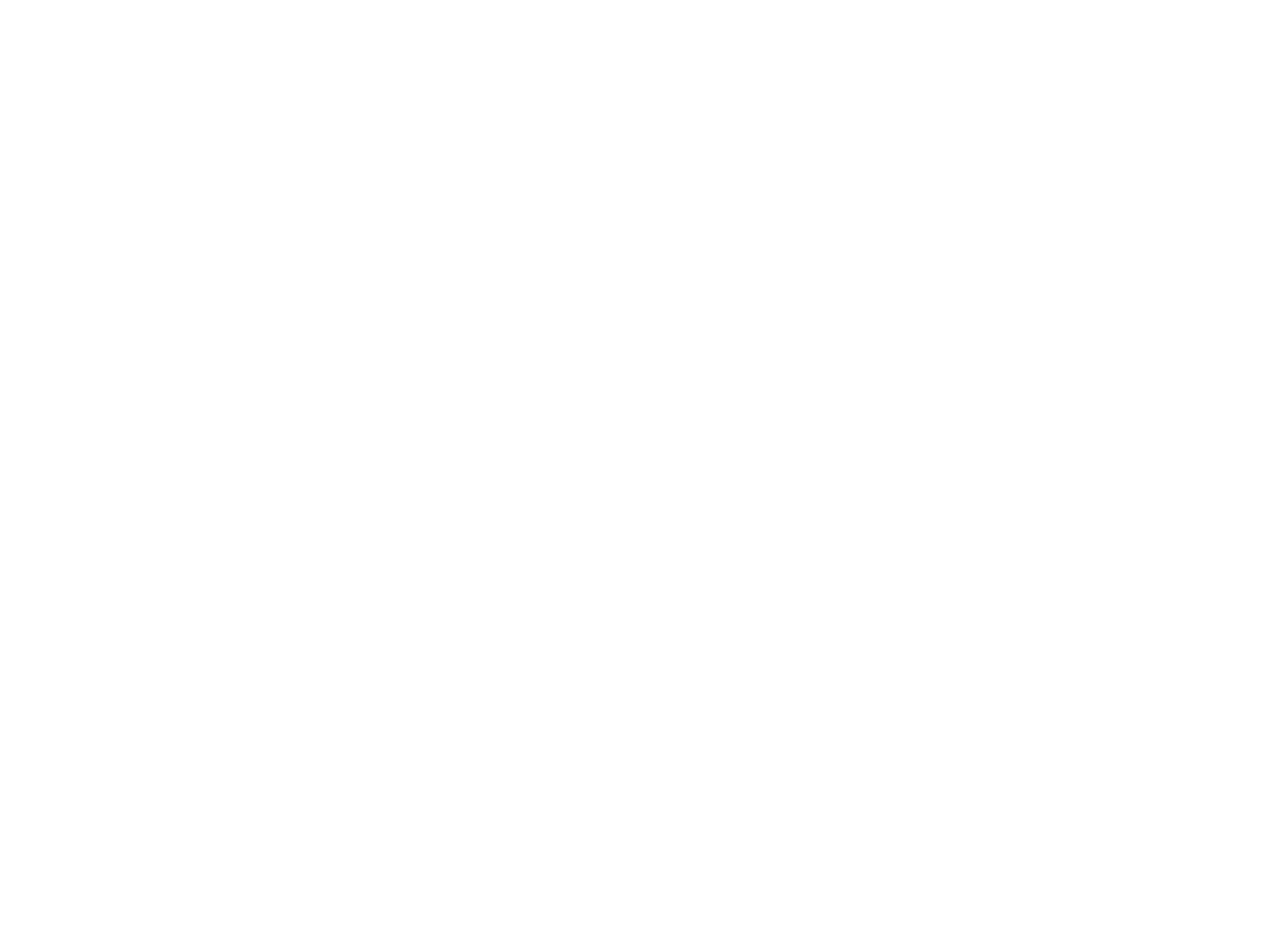
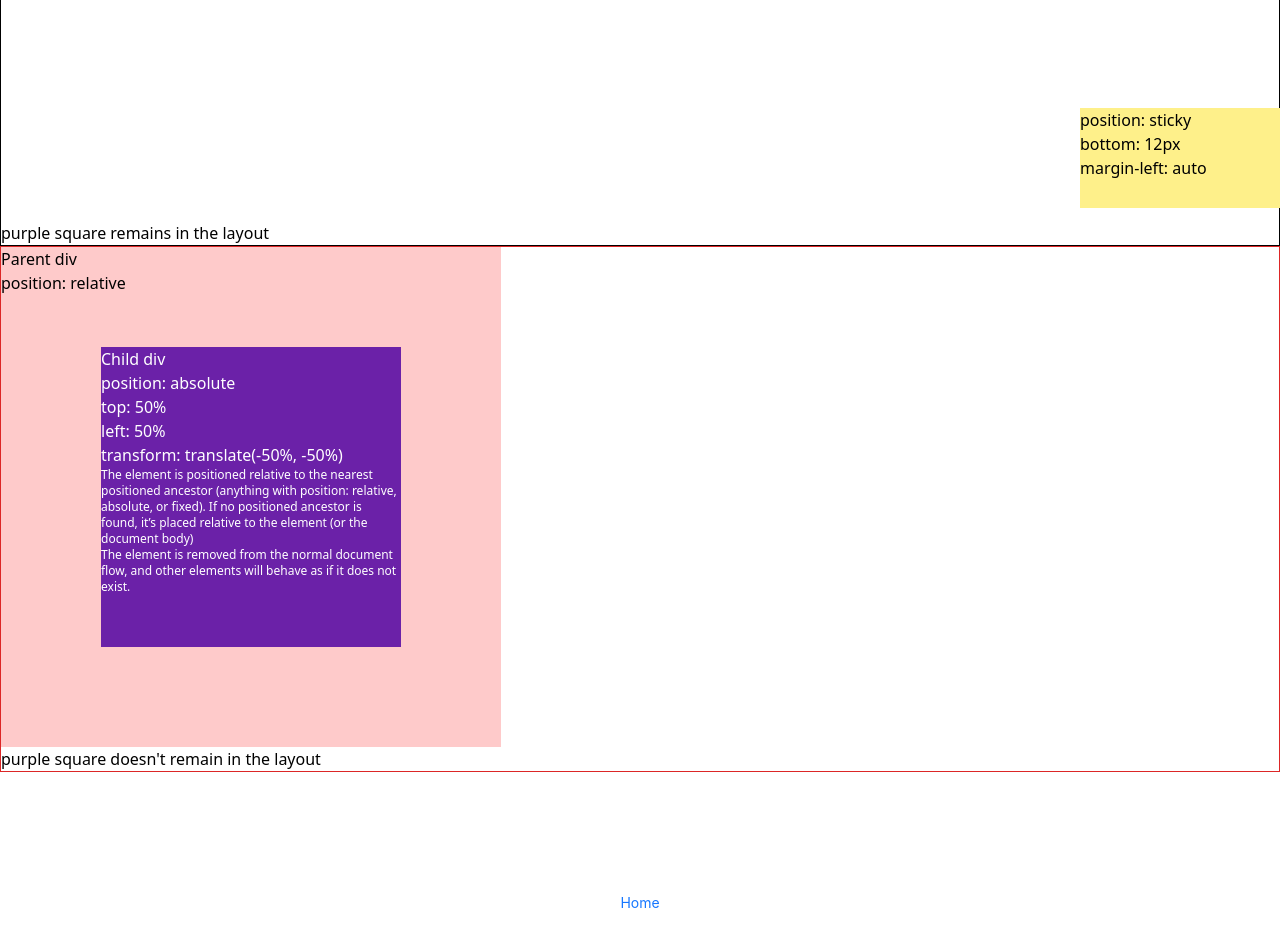
Before and after one commit to LisaMandarin/react-tasks, a React (Vite) app: page /position/positiondemo in a window 1280 px wide. Before the commit this address had no page. Shown: the part 580-1514 px from the top of the page. Before the commit the page ends 800 px from the top, so only its background shows below. Built offline with nearby package versions, Linux system fonts and the light colour scheme.

Commit message:
position task done

```diff
--- a/src/App.jsx
+++ b/src/App.jsx
@@ -1,7 +1,8 @@
 import { Route, Routes } from "react-router-dom"
 import { TodoList } from "./to-do-list/TodoList"
 import { Home } from "./Home"
-import { Practice } from "./useCallback/practice"
+import { Callback } from "./useCallback/Callback"
+import { PositionDemo } from "./position/PositionDemo"
 
 export default function App() {
   return (
@@ -9,7 +10,8 @@
       <Routes>
         <Route path="/" element={<Home />} />
         <Route path="/to-do-list/todolist" element={<TodoList />}/>
-        <Route path="/useCallback/practice" element={<Practice />}/>
+        <Route path="/useCallback/callback" element={<Callback />} />
+        <Route path="/position/positiondemo" element={< PositionDemo/>} />
       </Routes>
     </>
   )
--- a/src/Home.jsx
+++ b/src/Home.jsx
@@ -4,7 +4,8 @@
 export function Home() {
     const items = [
         {path: "/to-do-list/todolist", name: "Todo List"},
-        {path: "/useCallback/practice", name: "useCallback"}
+        {path: "/useCallback/callback", name: "useCallback"},
+        {path: "/position/positiondemo", name: "Position"}
     ]
     return (
         <div className="flex flex-row gap-2 m-4">
@@ -19,6 +20,3 @@
         </div>
     )
 }
-
-{/* <Link href="/to-do-list/todolist">Todo List</Link>
-<Link href="/useCallback/practice">useCallback</Link> */}
--- a/src/output.css
+++ b/src/output.css
@@ -554,17 +554,158 @@
   --tw-contain-style:  ;
 }
 
-.m-5 {
-  margin: 1.25rem;
+.fixed {
+  position: fixed;
+}
+
+.absolute {
+  position: absolute;
+}
+
+.relative {
+  position: relative;
+}
+
+.sticky {
+  position: sticky;
+}
+
+.top-0 {
+  top: 0px;
+}
+
+.left-2 {
+  left: 0.5rem;
+}
+
+.top-3 {
+  top: 0.75rem;
+}
+
+.left-3 {
+  left: 0.75rem;
+}
+
+.left-0 {
+  left: 0px;
+}
+
+.top-\[cal\] {
+  top: cal;
+}
+
+.top-2 {
+  top: 0.5rem;
+}
+
+.top-\[50\] {
+  top: 50;
+}
+
+.top-\[50\%\] {
+  top: 50%;
+}
+
+.left-\[\] {
+  left: ;
+}
+
+.left-\[50\] {
+  left: 50;
+}
+
+.left-\[50\%\] {
+  left: 50%;
+}
+
+.top-6 {
+  top: 1.5rem;
+}
+
+.top-\[50px\] {
+  top: 50px;
+}
+
+.top-1\/2 {
+  top: 50%;
+}
+
+.bottom-1\/2 {
+  bottom: 50%;
+}
+
+.bottom-1 {
+  bottom: 0.25rem;
+}
+
+.left-4 {
+  left: 1rem;
+}
+
+.top-\[\] {
+  top: ;
+}
+
+.top-\[-50\[x\]\] {
+  top: -50[x];
+}
+
+.top-\[-50px\] {
+  top: -50px;
+}
+
+.top-\[-300px\] {
+  top: -300px;
+}
+
+.left-\[-300px\] {
+  left: -300px;
+}
+
+.left-\[300px\] {
+  left: 300px;
+}
+
+.bottom-0 {
+  bottom: 0px;
+}
+
+.right-0 {
+  right: 0px;
+}
+
+.bottom-3 {
+  bottom: 0.75rem;
+}
+
+.right-3 {
+  right: 0.75rem;
+}
+
+.z-20 {
+  z-index: 20;
 }
 
 .m-4 {
   margin: 1rem;
 }
 
+.m-5 {
+  margin: 1.25rem;
+}
+
 .mx-3 {
   margin-left: 0.75rem;
   margin-right: 0.75rem;
+}
+
+.mx-auto {
+  margin-left: auto;
+  margin-right: auto;
+}
+
+.ml-auto {
+  margin-left: auto;
 }
 
 .block {
@@ -575,6 +716,46 @@
   display: flex;
 }
 
+.h-12 {
+  height: 3rem;
+}
+
+.h-5 {
+  height: 1.25rem;
+}
+
+.h-\[500px\] {
+  height: 500px;
+}
+
+.h-\[300px\] {
+  height: 300px;
+}
+
+.h-\[200px\] {
+  height: 200px;
+}
+
+.h-\[\] {
+  height: ;
+}
+
+.h-\[100px\] {
+  height: 100px;
+}
+
+.h-\[0px\] {
+  height: 0px;
+}
+
+.h-\[50px\] {
+  height: 50px;
+}
+
+.w-80 {
+  width: 20rem;
+}
+
 .w-96 {
   width: 24rem;
 }
@@ -583,8 +764,72 @@
   width: 500px;
 }
 
+.w-full {
+  width: 100%;
+}
+
+.w-12 {
+  width: 3rem;
+}
+
+.w-20 {
+  width: 5rem;
+}
+
+.w-2 {
+  width: 0.5rem;
+}
+
+.w-5 {
+  width: 1.25rem;
+}
+
+.w-fit {
+  width: -moz-fit-content;
+  width: fit-content;
+}
+
+.w-\[\] {
+  width: ;
+}
+
+.w-\[300px\] {
+  width: 300px;
+}
+
+.w-\[200px\] {
+  width: 200px;
+}
+
+.w-\[150px\] {
+  width: 150px;
+}
+
+.w-\[100px\] {
+  width: 100px;
+}
+
 .flex-1 {
   flex: 1 1 0%;
+}
+
+.-translate-x-5 {
+  --tw-translate-x: -1.25rem;
+  transform: translate(var(--tw-translate-x), var(--tw-translate-y)) rotate(var(--tw-rotate)) skewX(var(--tw-skew-x)) skewY(var(--tw-skew-y)) scaleX(var(--tw-scale-x)) scaleY(var(--tw-scale-y));
+}
+
+.-translate-x-1\/2 {
+  --tw-translate-x: -50%;
+  transform: translate(var(--tw-translate-x), var(--tw-translate-y)) rotate(var(--tw-rotate)) skewX(var(--tw-skew-x)) skewY(var(--tw-skew-y)) scaleX(var(--tw-scale-x)) scaleY(var(--tw-scale-y));
+}
+
+.-translate-y-1\/2 {
+  --tw-translate-y: -50%;
+  transform: translate(var(--tw-translate-x), var(--tw-translate-y)) rotate(var(--tw-rotate)) skewX(var(--tw-skew-x)) skewY(var(--tw-skew-y)) scaleX(var(--tw-scale-x)) scaleY(var(--tw-scale-y));
+}
+
+.transform {
+  transform: translate(var(--tw-translate-x), var(--tw-translate-y)) rotate(var(--tw-rotate)) skewX(var(--tw-skew-x)) skewY(var(--tw-skew-y)) scaleX(var(--tw-scale-x)) scaleY(var(--tw-scale-y));
 }
 
 .list-decimal {
@@ -597,6 +842,10 @@
 
 .flex-col {
   flex-direction: column;
+}
+
+.items-end {
+  align-items: flex-end;
 }
 
 .items-center {
@@ -619,16 +868,75 @@
   border-width: 1px;
 }
 
+.border-black {
+  --tw-border-opacity: 1;
+  border-color: rgb(0 0 0 / var(--tw-border-opacity));
+}
+
+.border-red-600 {
+  --tw-border-opacity: 1;
+  border-color: rgb(220 38 38 / var(--tw-border-opacity));
+}
+
+.bg-green-200 {
+  --tw-bg-opacity: 1;
+  background-color: rgb(187 247 208 / var(--tw-bg-opacity));
+}
+
+.bg-red-200 {
+  --tw-bg-opacity: 1;
+  background-color: rgb(254 202 202 / var(--tw-bg-opacity));
+}
+
+.bg-white {
+  --tw-bg-opacity: 1;
+  background-color: rgb(255 255 255 / var(--tw-bg-opacity));
+}
+
+.bg-purple-800 {
+  --tw-bg-opacity: 1;
+  background-color: rgb(107 33 168 / var(--tw-bg-opacity));
+}
+
+.bg-green-400 {
+  --tw-bg-opacity: 1;
+  background-color: rgb(74 222 128 / var(--tw-bg-opacity));
+}
+
+.bg-yellow-200 {
+  --tw-bg-opacity: 1;
+  background-color: rgb(254 240 138 / var(--tw-bg-opacity));
+}
+
 .p-1 {
   padding: 0.25rem;
 }
 
-.p-4 {
-  padding: 1rem;
+.text-center {
+  text-align: center;
 }
 
-.text-center {
-  text-align: center;
+.text-end {
+  text-align: end;
+}
+
+.align-bottom {
+  vertical-align: bottom;
+}
+
+.text-xs {
+  font-size: 0.75rem;
+  line-height: 1rem;
+}
+
+.text-2xl {
+  font-size: 1.5rem;
+  line-height: 2rem;
+}
+
+.text-white {
+  --tw-text-opacity: 1;
+  color: rgb(255 255 255 / var(--tw-text-opacity));
 }
 
 .line-through {
--- /dev/null
+++ b/src/position/PositionDemo.jsx
@@ -0,0 +1,48 @@
+import { Typography } from "antd"
+const { Link } = Typography
+
+export function PositionDemo() {
+
+    return (
+        <div className="flex flex-col">
+            <div className="border border-black">
+                <div className="w-[500px] h-[500px] bg-red-200"></div>
+                <div className="w-[300px] h-[300px] bg-purple-800 relative top-[-300px] left-0">
+                    <p className="text-white">position: relative</p>
+                    <p className="text-white">top: 300px</p>
+                    <p className="text-white">left: 0px</p>
+                </div>
+                <p>purple square remains in the layout</p>
+            </div>
+            <div className="border border-red-600">
+                <div className="w-[500px] h-[500px] bg-red-200 relative">
+                    <p>Parent div</p>
+                    <p>position: relative</p>
+                    <div className="text-white w-[300px] h-[300px] bg-purple-800 absolute top-[50%] left-[50%] transform -translate-x-1/2 -translate-y-1/2">
+                        <p>Child div</p>
+                        <p>position: absolute</p>
+                        <p>top: 50%</p>
+                        <p>left: 50%</p>
+                        <p>transform: translate(-50%, -50%)</p>
+                        <p className="text-xs">	The element is positioned relative to the nearest positioned ancestor (anything with position: relative, absolute, or fixed). If no positioned ancestor is found, it’s placed relative to the element (or the document body)</p>
+                        <p className="text-xs">The element is removed from the normal document flow, and other elements will behave as if it does not exist.</p>
+                    </div>
+                </div>
+                <p>purple square doesn't remain in the layout</p>
+            </div>
+            <div className="bg-yellow-200 w-[200px] h-[100px] sticky bottom-3 ml-auto">
+                <p>position: sticky</p>
+                <p>bottom: 12px</p>
+                <p>margin-left: auto</p>
+            </div>
+            <Link
+                href="/"
+                className="text-center m-5"
+            >
+                Home
+            </Link>
+        </div>
+
+
+    )
+}
--- /dev/null
+++ b/src/useCallback/Callback.jsx
@@ -0,0 +1,48 @@
+import { Button, InputNumber, Typography } from "antd";
+import { useCallback, useState } from "react";
+import { List } from "./List";
+const { Link } = Typography
+
+export function Callback() {
+    const [ number, setNumber ] = useState(1)
+    const [ dark, setDark ] = useState(false)
+
+    const onChange = (value) => {
+        setNumber(value)
+    }
+    const theme = {
+        background: dark? "#333" : "#fff",
+        color: dark? "#fff" : "#333"
+    }
+
+    const getItems = useCallback(() => {
+        return [number, number+1, number+2]
+    }, [number])
+
+    return (
+        <div className="flex flex-col w-full" style={theme}>
+            <InputNumber
+                value={number}
+                onChange={onChange}
+                className="w-80 m-4 mx-auto"
+            />
+            <Button
+                onClick={() => setDark(current => !current)}
+                className="w-80 m-4 mx-auto"
+            >
+                Toggle Mode
+            </Button>
+
+            <List
+                getItems={getItems}
+            />
+
+            <Link
+                href="/"
+                className="text-center"
+            >
+                Home
+            </Link>
+        </div>
+    )
+}
--- /dev/null
+++ b/src/useCallback/List.jsx
@@ -0,0 +1,19 @@
+import { useEffect, useState } from "react"
+
+export function List({getItems}) {
+    const [ items, setItems ] = useState([])
+
+    useEffect(() => {
+        setItems(getItems())
+    }, [getItems])
+
+    return (
+        <ul>
+            { items.map(item => (
+                <li key={item}>
+                {item}
+            </li>
+            ))}
+        </ul>
+    )
+}
--- a/src/useCallback/Practice.jsx
+++ /dev/null
@@ -1,12 +0,0 @@
-import { Typography } from "antd"
-const { Link } = Typography
-
-export function Practice() {
-
-    return (
-        <>
-            <p>This is useCallback practice</p>
-            <Link href='/'>Home</Link>
-        </>
-    )
-}
```
